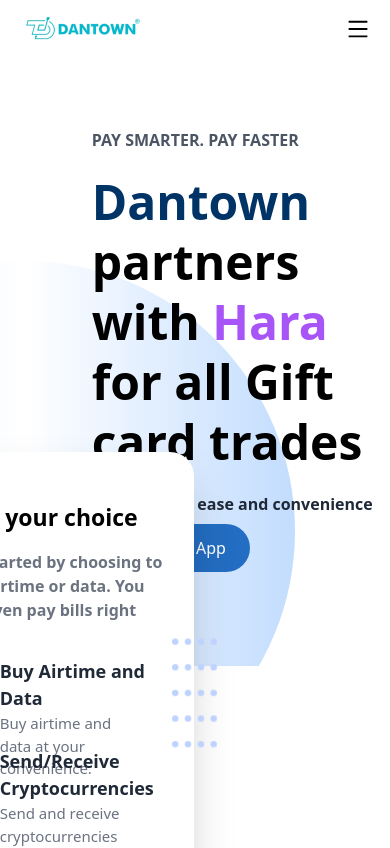
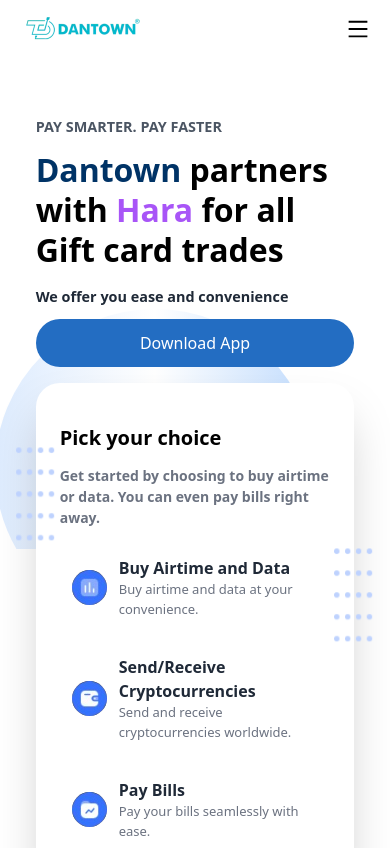
Before and after one commit to AmosGloria/godantown_copy_with_tailwindcss, a Next.js app: page / in a window 390 px wide. Shown: the top 848 px of the page. Built offline with nearby package versions, Linux system fonts and the light colour scheme.

Commit message:
Fix: modified serviceCards directory to be mobile responsive

```diff
--- a/app/serviceCards/page.tsx
+++ b/app/serviceCards/page.tsx
@@ -18,14 +18,14 @@
 
     const typed = new Typed(typingRef.current, {
       strings: [
-        `<div class='text-[3rem] leading-tight'>
+        `<div class='text-[2rem] sm:text-[3rem] leading-tight'>
           <span class='text-navy font-black'>Dantown</span> partners with
           <span class='text-purple-500 font-black'>Hara</span> for all Gift card trades
         </div>`,
-        `<div class='text-[3rem] leading-tight'>
+        `<div class='text-[2rem] sm:text-[3rem] leading-tight'>
           Experience total freedom with <span class='text-navy font-black'>Crypto</span>
         </div>`,
-        `<div class='text-[3rem] leading-tight'>
+        `<div class='text-[2rem] sm:text-[3rem] leading-tight'>
           BTC and USDT now available!
         </div>`,
       ],
@@ -63,75 +63,75 @@
 
   return (
     <div className="relative overflow-hidden">
-      <div className="flex flex-col lg:flex-row justify-between items-start px-10 py-5 gap-2 font-sans mt-[13%] mb-[5%] mx-[3%] lg:mx-[2%]">
+      <div className="flex flex-col lg:flex-row justify-between items-start px-6 md:px-10 py-5 gap-4 md:gap-2 font-sans mt-[10%] md:mt-[13%] mb-[5%] mx-[3%] lg:mx-[2%]">
         {isLoading && <LoadingSkeleton />}
 
         {/* Left Section */}
-        <div className="w-full lg:w-[40%] text-left ml-10">
-          <h1 className="text-[1rem] font-bold text-gray-600 mb-5">
+        <div className="w-full lg:w-[40%] text-left ml-0 md:ml-10">
+          <h1 className="text-[0.9rem] sm:text-[1rem] font-bold text-gray-600 mb-3 sm:mb-5">
             PAY SMARTER. PAY FASTER
           </h1>
           <div
-            className="font-impact text-[2.5rem] font-extrabold mb-5 min-h-[40px]"
+            className="font-impact text-[2rem] sm:text-[2.5rem] font-extrabold mb-4 sm:mb-5 min-h-[40px]"
             ref={typingRef}
           ></div>
-          <p className="text-[1rem] text-gray-800 mb-2 font-bold">
+          <p className="text-[0.9rem] sm:text-[1rem] text-gray-800 mb-3 sm:mb-2 font-bold">
             We offer you ease and convenience
           </p>
           <button
-            className="px-6 py-3 text-white bg-[#236dc2] rounded-full transition duration-300"
+            className="px-6 py-3 text-white bg-[#236dc2] rounded-full transition duration-300 w-full sm:w-auto"
             onClick={() => handleNavigation("/download")}
           >
             Download App
           </button>
         </div>
 
-        {/* Service Section - Width Increased & Positioned Left */}
-        <div className="relative h-[500px] w-full lg:w-[500px] flex flex-col rounded-3xl shadow-2xl p-6 bg-white z-10 transform -translate-x-36 -translate-y-32">
-          <h1 className="text-[23px] font-black text-left w-full mt-6 ml-5">
+        {/* Service Section - Responsive Adjustments */}
+        <div className="relative h-auto lg:h-[500px] w-full lg:w-[500px] flex flex-col rounded-3xl shadow-2xl p-6 bg-white z-10 transform lg:-translate-x-36 lg:-translate-y-32">
+          <h1 className="text-[20px] sm:text-[23px] font-black text-left w-full mt-4 sm:mt-6">
             Pick your choice
           </h1>
-          <p className="text-[16px] font-extrabold text-left w-[90%] mt-4 mb-7 ml-5 text-gray-500">
+          <p className="text-[14px] sm:text-[16px] font-extrabold text-left w-full sm:w-[90%] mt-3 sm:mt-4 mb-4 sm:mb-7 text-gray-500">
             Get started by choosing to buy airtime or data. You can even pay bills right away.
           </p>
 
           <Image
             src="/movingDots.png"
             alt="moving dots"
-            width={47}
-            height={47}
-            className="absolute left-[-28px] top-[20%] animate-[bounce_2s_infinite]"
+            width={40}
+            height={40}
+            className="absolute left-[-20px] sm:left-[-28px] top-[15%] animate-[bounce_2s_infinite]"
           />
           <Image
             src="/movingDots.png"
             alt="moving dots"
-            width={47}
-            height={47}
-            className="absolute right-[-25px] top-[40%] animate-[bounce_2s_infinite]"
+            width={40}
+            height={40}
+            className="absolute right-[-20px] sm:right-[-25px] top-[35%] animate-[bounce_2s_infinite]"
           />
 
           {["buyAirtimeAndData.png", "sendAndReceiveCrypto.png", "payBills.png"].map(
             (src, index) => (
               <div
                 key={index}
-                className="flex items-center justify-start rounded-lg w-[95%] h-[90px] transition-all duration-300 hover:shadow-lg hover:border-gray-600 hover:scale-105 p-3"
+                className="flex items-center justify-start rounded-lg w-full sm:w-[95%] h-auto sm:h-[90px] transition-all duration-300 hover:shadow-lg hover:border-gray-600 hover:scale-105 p-3 mb-3 sm:mb-4"
               >
                 <Image
                   src={`/${src}`}
                   alt="Service Icon"
-                  width={40}
-                  height={40}
-                  className="mr-4 rounded-full"
+                  width={35}
+                  height={35}
+                  className="mr-3 sm:mr-4 rounded-full"
                 />
                 <div className="text-left">
-                  <h3 className="text-[18px] font-bold text-gray-800">
+                  <h3 className="text-[16px] sm:text-[18px] font-bold text-gray-800">
                     {[
                       "Buy Airtime and Data",
                       "Send/Receive Cryptocurrencies",
                       "Pay Bills",
                     ][index]}
                   </h3>
-                  <p className="text-[15px] text-gray-500">
+                  <p className="text-[13px] sm:text-[15px] text-gray-500">
                     {[
                       "Buy airtime and data at your convenience.",
                       "Send and receive cryptocurrencies worldwide.",
@@ -146,7 +146,7 @@
       </div>
 
       {/* Gradient Circle */}
-      <div className="absolute top-[460px] right-[10%] transform -translate-x-14 -translate-y-64 w-[540px] h-[540px] rounded-full bg-gradient-to-r from-blue-100 via-white to-blue-200 opacity-95 z-[-1] clip-horizontal-cut"></div>
+      <div className="absolute top-[380px] md:top-[460px] right-[5%] sm:right-[10%] transform -translate-x-14 -translate-y-32 sm:-translate-y-64 w-[320px] sm:w-[540px] h-[320px] sm:h-[540px] rounded-full bg-gradient-to-r from-blue-100 via-white to-blue-200 opacity-95 z-[-1] clip-horizontal-cut"></div>
     </div>
   );
 }
```
